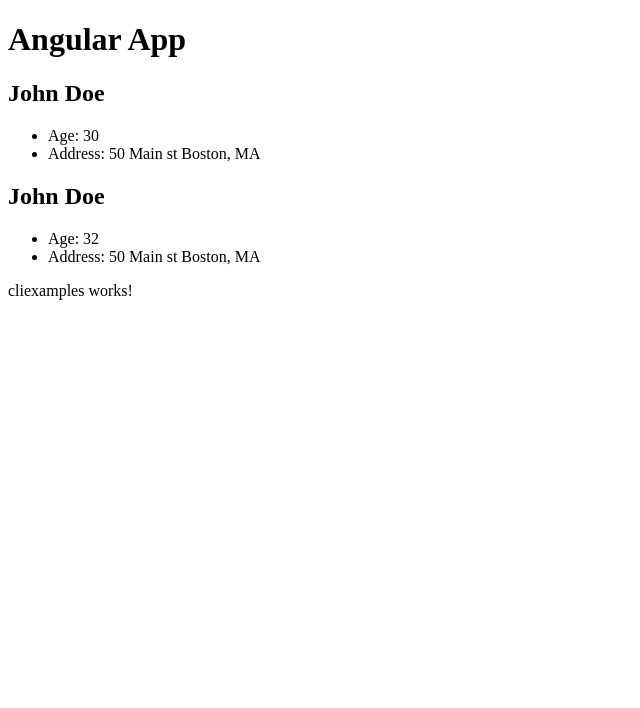
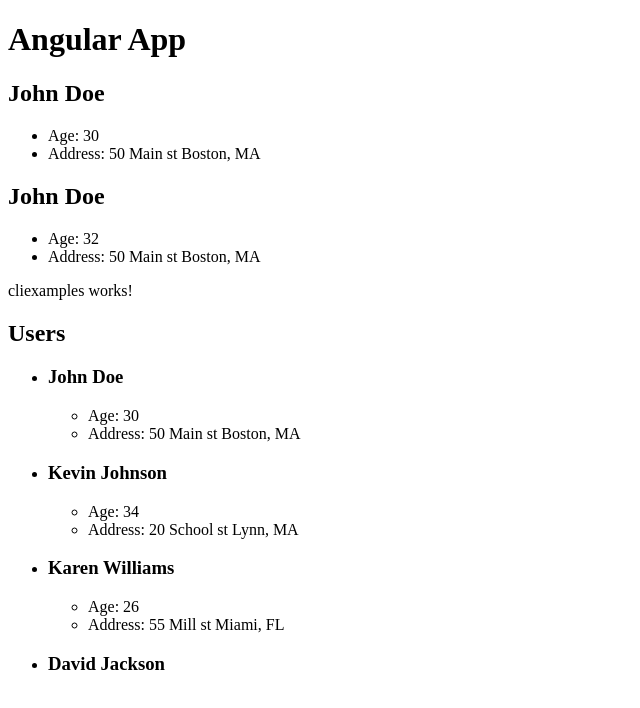
Before and after one commit to aderbalfarias/angular-app-learn, an Angular app: page / in a window 1280 px wide. Shown: the top 708 px of the page, without its empty margins (0-640 px from the left). Built offline with nearby package versions, Linux system fonts and the light colour scheme.

Commit message:
Including new component with add and list

```diff
--- a/src/app/app.component.html
+++ b/src/app/app.component.html
@@ -2,3 +2,4 @@
 <app-user></app-user>
 <app-example></app-example>
 <app-cliexamples></app-cliexamples>
+<app-users></app-users>
--- a/src/app/app.module.ts
+++ b/src/app/app.module.ts
@@ -4,6 +4,7 @@ import { NgModule } from '@angular/core';
 
 import { AppComponent } from './app.component';
 import { UserComponent } from './components/user/user.component';
+import { UsersComponent } from './components/users/users.component';
 import { ExampleComponent } from './components/example/example.component';
 import { CliexamplesComponent } from './components/cliexamples/cliexamples.component';
 
@@ -12,6 +13,7 @@ import { CliexamplesComponent } from './components/cliexamples/cliexamples.compo
     declarations: [
         AppComponent,
         UserComponent,
+        UsersComponent,
         ExampleComponent,
         CliexamplesComponent,
     ],
--- /dev/null
+++ b/src/app/components/users/users.component.html
@@ -0,0 +1,16 @@
+<h2>Users</h2>
+<ul *ngIf="loaded && users?.length > 0; else noUsers">
+  <li *ngFor="let user of users">
+      <h3>{{ user.firstName }} {{ user.lastName }}</h3>
+      <ul *ngIf="showExtended && user.age && user.address">
+        <li>Age: {{ user.age }}</li>
+        <li>Address: {{ user.address.street }} {{ user.address.city }}, {{ user.address.state }}</li>
+      </ul>
+  </li>
+</ul>
+
+<ng-template #noUsers><h4>No Users Found</h4></ng-template>
+
+<!-- <h4 *ngIf="users?.length == 0">No Users Found</h4> -->
+
+<h4 *ngIf="!loaded">Loading Users...</h4>
--- /dev/null
+++ b/src/app/components/users/users.component.ts
@@ -0,0 +1,63 @@
+import { Component, OnInit } from '@angular/core';
+
+import { User } from '../../models/User';
+
+@Component({
+    selector: 'app-users',
+    templateUrl: './users.component.html',
+    styleUrls: ['./users.component.css']
+})
+
+export class UsersComponent implements OnInit {
+    users: User[];
+    showExtended: boolean = true;
+    loaded: boolean = false;
+
+    constructor() { }
+
+    ngOnInit() {
+        this.users = [
+            {
+                firstName: 'John',
+                lastName: 'Doe',
+                age: 30,
+                address: {
+                    street: '50 Main st',
+                    city: 'Boston',
+                    state: 'MA'
+                }
+            },
+            {
+                firstName: 'Kevin',
+                lastName: 'Johnson',
+                age: 34,
+                address: {
+                    street: '20 School st',
+                    city: 'Lynn',
+                    state: 'MA'
+                }
+            },
+            {
+                firstName: 'Karen',
+                lastName: 'Williams',
+                age: 26,
+                address: {
+                    street: '55 Mill st',
+                    city: 'Miami',
+                    state: 'FL'
+                }
+            }
+        ];
+
+        this.loaded = true;
+
+        this.addUser({
+            firstName: 'David',
+            lastName: 'Jackson'
+        });
+    }
+
+    addUser(user: User) {
+        this.users.push(user);
+    }
+}
```
Also changed, not shown: src/app/models/User.ts (+5 -5 lines), src/app/components/users/users.component.css (added). Lines whose indentation alone changed are shown as unchanged.
